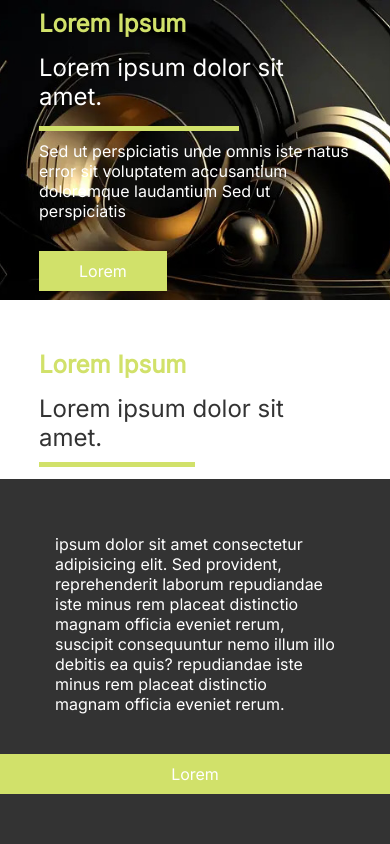
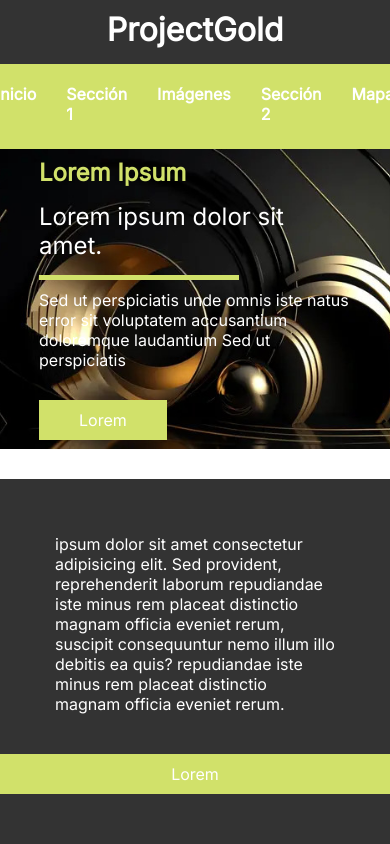
Before and after one commit to BadGuitarist07/ProjectGold, a plain HTML site: page index.html in a window 390 px wide. Shown: the top 844 px of the page. Drawn offline with Linux system fonts and the light colour scheme.

Commit message:
Se hace un navbar sencillo con responsive

```diff
--- a/css/responsive.css
+++ b/css/responsive.css
@@ -7,6 +7,30 @@
 
 /* Estilos generales para dispositivos móviles */
 @media only screen and (max-width: 768px) {
+
+    .logo {
+        margin: auto;
+        width: 100%;
+        margin-top: -20px;
+        padding: 15px 0;
+        text-align: center;
+        background: var(--txtBlack);
+    }
+
+    .navbar {
+        flex-direction: column;
+        align-items: center;
+    }
+
+    .menu {
+        margin-top: 10px;
+        justify-content: flex-start;
+    }
+
+    .menu a {
+        margin: 10px 15px;
+    }
+
     /* Estilos para el banner */
     .banner {
         height: 300px;
--- a/css/styles.css
+++ b/css/styles.css
@@ -16,6 +16,33 @@
     margin: auto;
     width: 80%;
 
+}
+
+/* Estilos generales para el navbar */
+.navbar {
+    background-color: var(--main);
+    padding: 15px 0;
+    display: flex;
+    justify-content: space-around;
+    align-items: center;
+}
+
+.logo {
+    margin: 0;
+    color: var(--txtWhite);
+    cursor: pointer;
+}
+
+.menu {
+    display: flex;
+    justify-content: flex-end;
+}
+
+.menu a {
+    text-decoration: none;
+    color: var(--txtWhite);
+    margin: 0 15px;
+    font-weight: bold;
 }
 
 .banner {
--- a/index.html
+++ b/index.html
@@ -12,7 +12,18 @@
 </head>
 <body>
 
-    <!-- Aqui va el Header/Navbar -->
+    <!-- Aquí va el Header/Navbar -->
+    <div class="navbar">
+        <h1 class="logo">ProjectGold</h1>
+        <div class="menu">
+            <a href="#banner">Inicio</a>
+            <a href="#section1">Sección 1</a>
+            <a href="#sectionImgs">Imágenes</a>
+            <a href="#section2">Sección 2</a>
+            <a href="#sectionMap">Mapa</a>
+        </div>
+    </div>
+
 
 
     <div class="banner">
```
